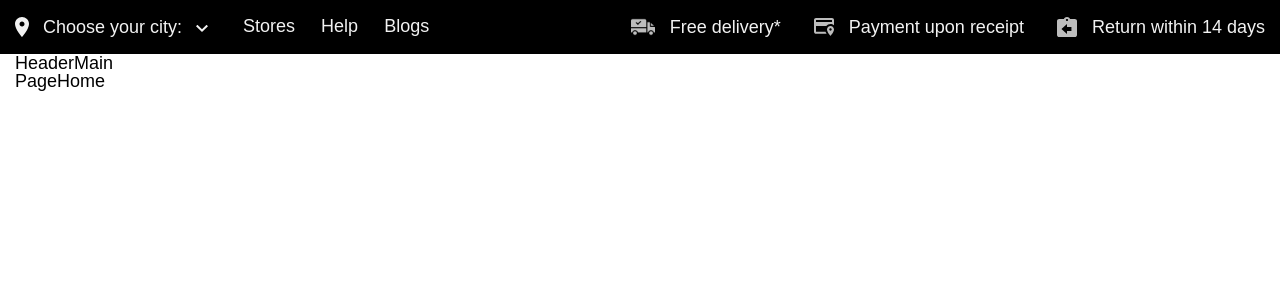
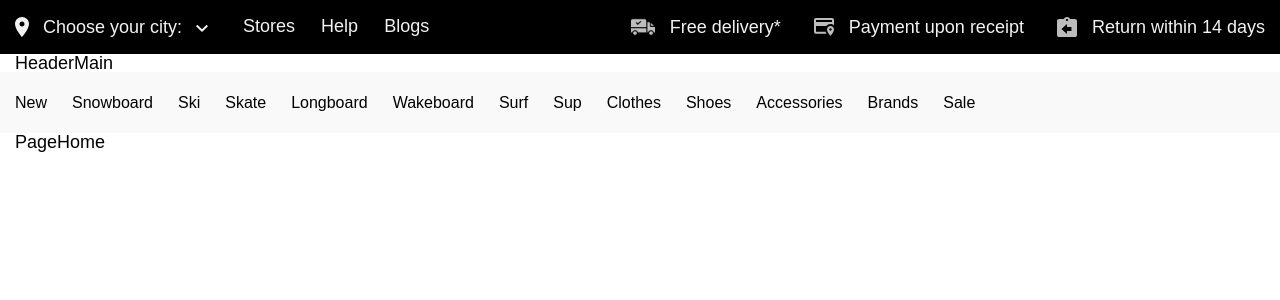
Before and after one commit to MEDOYED/snowboard-store, a React (Vite) app in the folder frontend/: page / in a window 1280 px wide. Shown: the top 300 px of the page. Built offline with nearby package versions, Linux system fonts and the light colour scheme.

Commit message:
layout: create HeaderNav

```diff
--- /dev/null
+++ b/frontend/src/shared/UI/buttons/ButtonLink/ButtonLink.jsx
@@ -0,0 +1,11 @@
+import "./ButtonLink.scss";
+
+const ButtonLink = ({ text }) => {
+  return (
+    <>
+      <li className="button-link">{text}</li>
+    </>
+  );
+};
+
+export default ButtonLink;
--- /dev/null
+++ b/frontend/src/shared/UI/buttons/ButtonLink/ButtonLink.scss
@@ -0,0 +1,5 @@
+.button-link {
+  font-size: 1.6rem;
+  font-weight: 500;
+  cursor: pointer;
+}
--- a/frontend/src/widgets/Header/Header.jsx
+++ b/frontend/src/widgets/Header/Header.jsx
@@ -1,14 +1,16 @@
 import HeaderTop from "../HeaderTop/HeaderTop.jsx";
 import HeaderMain from "../HeaderMain/HeaderMain.jsx";
+import HeaderNav from "../HeaderNav/HeaderNav.jsx";
 
 import "./Header.scss";
 
 const Header = () => {
   return (
-    <>
+    <header>
       <HeaderTop />
       <HeaderMain />
-    </>
+      <HeaderNav />
+    </header>
   );
 };
 
--- /dev/null
+++ b/frontend/src/widgets/HeaderNav/HeaderNav.jsx
@@ -0,0 +1,45 @@
+import ButtonLink from "../../shared/UI/buttons/ButtonLink/ButtonLink";
+
+import "./HeaderNav.scss";
+
+// const menuItems = [
+//   { to: '/new', text: 'Новинки' },
+//   { to: '/snowboard', text: 'Сноуборд' },
+//   { to: '/ski', text: 'Лыжи' },
+//   { to: '/skate', text: 'Скейт' },
+//   { to: '/longboard', text: 'Лонгборд' },
+//   { to: '/wakeboard', text: 'Вейкборд' },
+//   { to: '/surf', text: 'Серф' },
+//   { to: '/sup', text: 'Sup' },
+//   { to: '/clothes', text: 'Одежда' },
+//   { to: '/shoes', text: 'Обувь' },
+//   { to: '/accessories', text: 'Аксессуары' },
+//   { to: '/brands', text: 'Бренды' },
+//   { to: '/sale', text: 'Распродажа' },
+// ];
+
+// ето для генерации етого списка кнопок с помощью map()
+
+const HeaderNav = () => {
+  return (
+    <nav className="header-nav">
+      <ul className="header-nav__list container">
+        <ButtonLink text={"New"} />
+        <ButtonLink text={"Snowboard"} />
+        <ButtonLink text={"Ski"} />
+        <ButtonLink text={"Skate"} />
+        <ButtonLink text={"Longboard"} />
+        <ButtonLink text={"Wakeboard"} />
+        <ButtonLink text={"Surf"} />
+        <ButtonLink text={"Sup"} />
+        <ButtonLink text={"Clothes"} />
+        <ButtonLink text={"Shoes"} />
+        <ButtonLink text={"Accessories"} />
+        <ButtonLink text={"Brands"} />
+        <ButtonLink text={"Sale"} />
+      </ul>
+    </nav>
+  );
+};
+
+export default HeaderNav;
--- /dev/null
+++ b/frontend/src/widgets/HeaderNav/HeaderNav.scss
@@ -0,0 +1,16 @@
+.header-nav {
+  position: relative;
+  left: 50%;
+  width: 100vw;
+  margin-left: -50vw;
+
+  background-color: #f9f9f9;
+
+  padding: 18px 0;
+
+  &__list {
+    display: flex;
+    line-height: 25px;
+    gap: 25px;
+  }
+}
```
